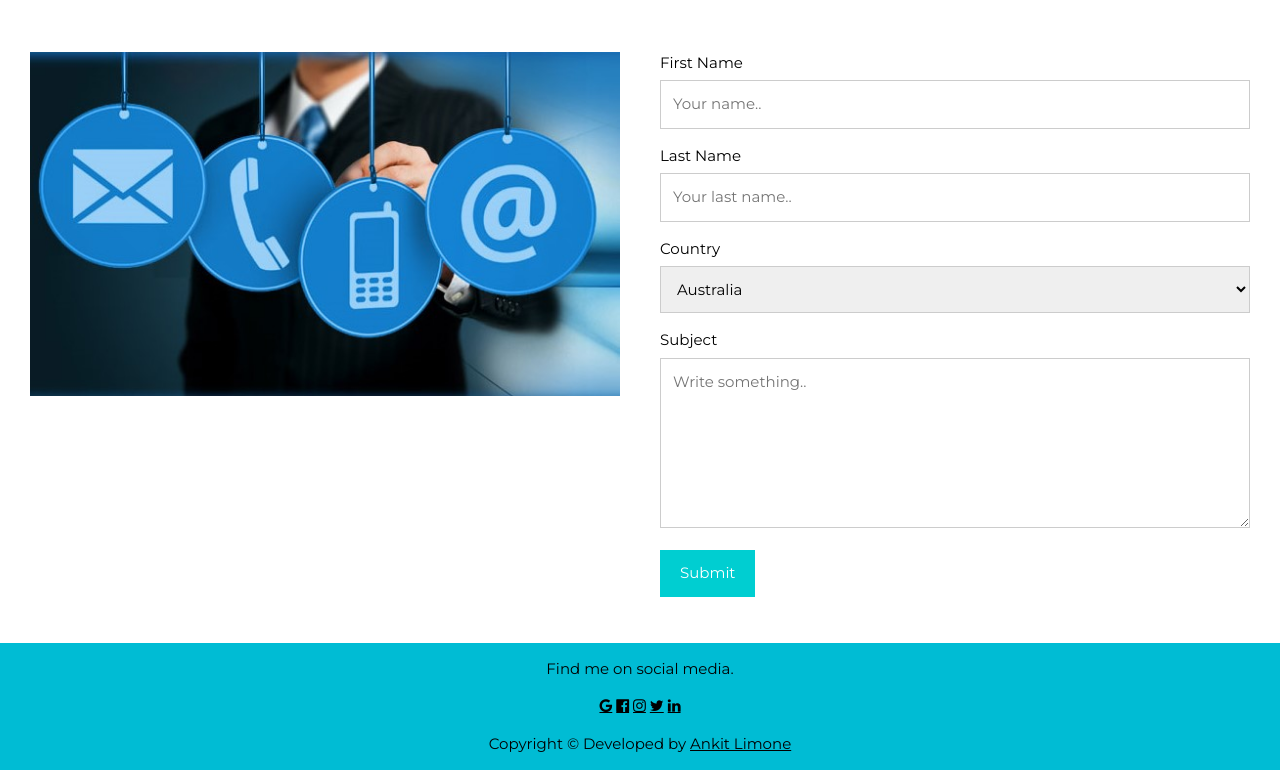
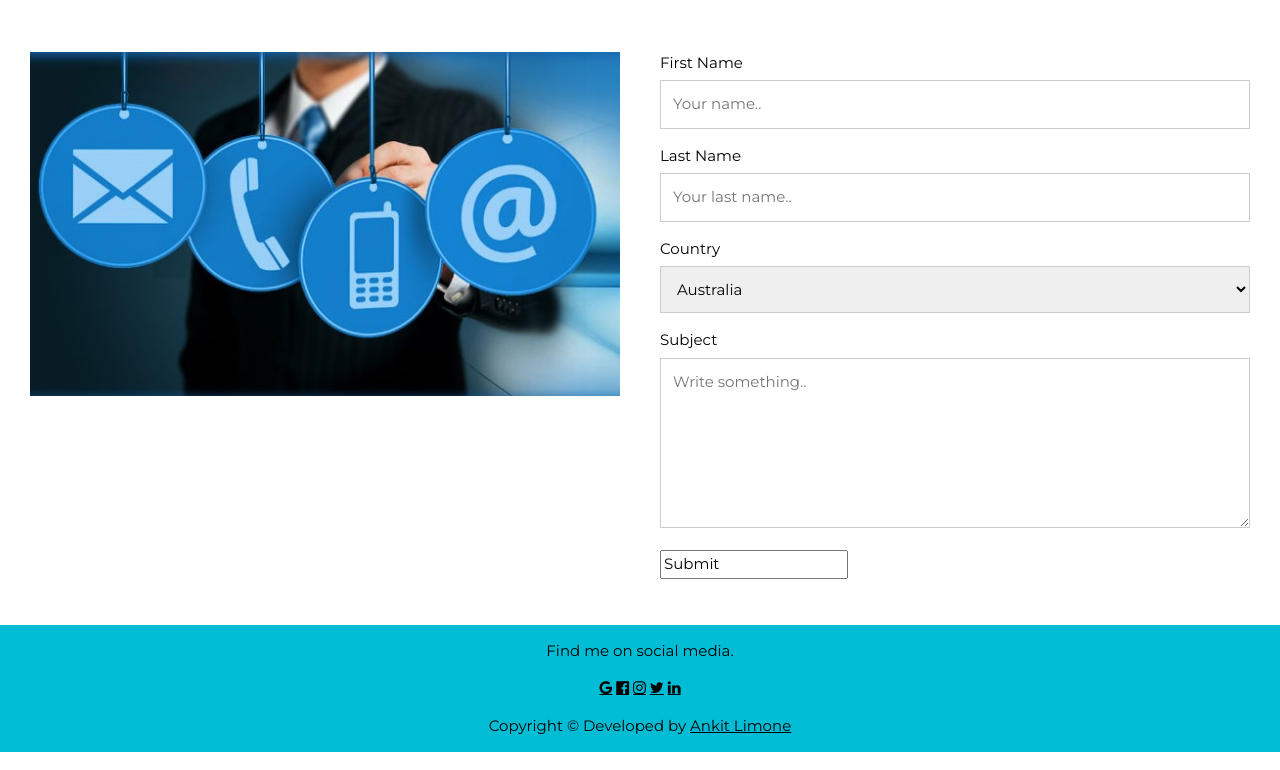
Before and after one commit to AnkitLimone/Ankitlimone.github.io, a plain HTML site: page Contact.html in a window 1280 px wide. Shown: the part 172-942 px from the top of the page. Drawn offline with nearby package versions, Linux system fonts and the light colour scheme.

Commit message:
Update Contact.html

```diff
--- a/Contact.html
+++ b/Contact.html
@@ -113,7 +113,7 @@ input[type=submit] {
         </select>
         <label for="subject">Subject</label>
         <textarea id="subject" name="subject" placeholder="Write something.." style="height:170px"></textarea>
-        <input type="submit"  value="Submit"><a href="https://forms.gle/QY4HNYB9P8JCKr3u6"></a>
+        <input type="https://forms.gle/QY4HNYB9P8JCKr3u6"  value="Submit">
       </form>
     </div>
   </div>
```
